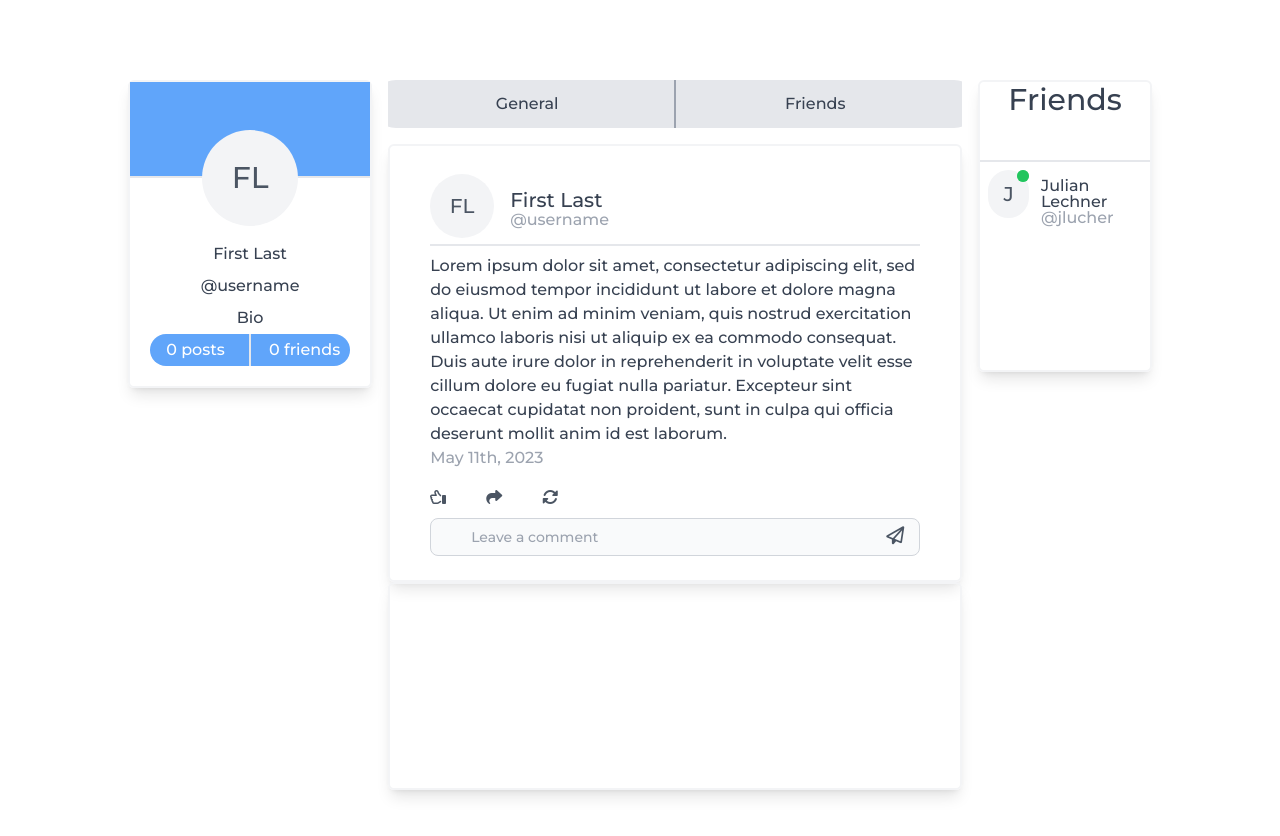
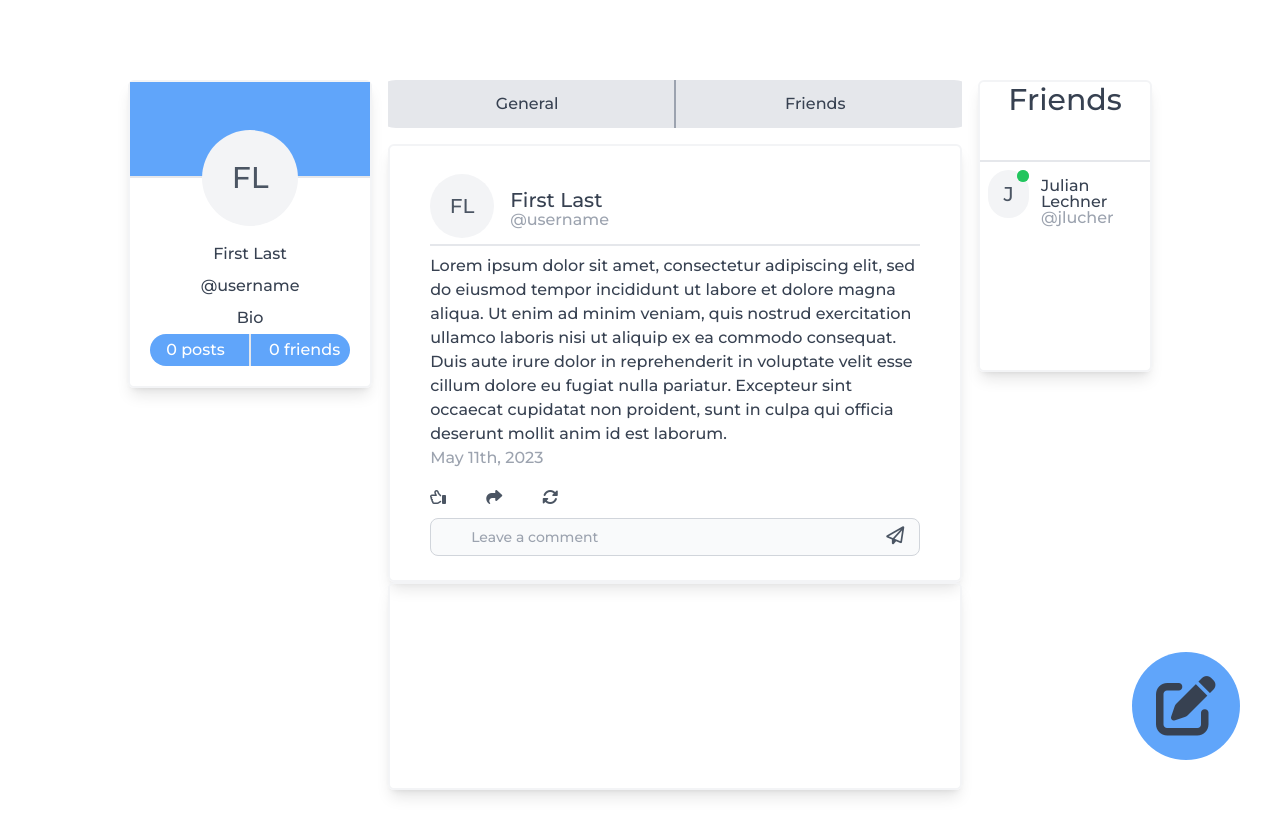
Before and after one commit to jll38/social-wave, a Next.js app: page /feed in a window 1280 px wide. Shown: the top 836 px of the page. Built offline with nearby package versions, Linux system fonts and the light colour scheme.

Commit message:
Post button

```diff
--- a/src/pages/feed.tsx
+++ b/src/pages/feed.tsx
@@ -1,4 +1,4 @@
-import { FeedFriend } from './../components/FeedFriend';
+import { FeedFriend } from "./../components/FeedFriend";
 
 import Link from "next/link";
 
@@ -29,12 +29,15 @@ export default function Feed() {
         </div>
 
         <div id="post-list" className="w-full lg:w-[70%]">
+          <button id="post-button" className="fixed bg-blue-400 hover:bg-blue-300 transition duration-150 ease-in-out rounded-full bottom-10 right-10 z-50 opacity-75 sm:opacity-100">
+            <i className="fa-sharp fa-solid fa-pen-to-square text-2xl sm:text-6xl px-6 py-5 sm:py-6"></i>
+          </button>
           <div className="flex justify-center text-center px-4 h-12 mb-4 rounded-3xl overflow-hidden">
-            <div className='border-r border-gray-400 pr-2 w-full bg-gray-200'>
-              <div className='relative top-3'>General</div>
+            <div className="border-r border-gray-400 pr-2 w-full bg-gray-200">
+              <div className="relative top-3">General</div>
             </div>
-            <div className='border-l border-gray-400 pr-2 w-full bg-gray-200'>
-            <div className='relative top-3'>Friends</div>
+            <div className="border-l border-gray-400 pr-2 w-full bg-gray-200">
+              <div className="relative top-3">Friends</div>
             </div>
           </div>
           <div className="border-gray-100 border-2 rounded-md shadow-lg mx-4 px-10 pt-5 min-h-52 pb-6">
@@ -124,7 +127,7 @@ export default function Feed() {
         <div className="hidden md:block w-[20%] border-gray-100 border-2 rounded-md shadow-lg">
           <div className="text-center h-20 border-b-2 text-3xl">Friends</div>
           <div className="w-full overflow-y-scroll h-52">
-            <FeedFriend name="Julian Lechner" username="jlucher"/>
+            <FeedFriend name="Julian Lechner" username="jlucher" />
           </div>
         </div>
       </main>
```
